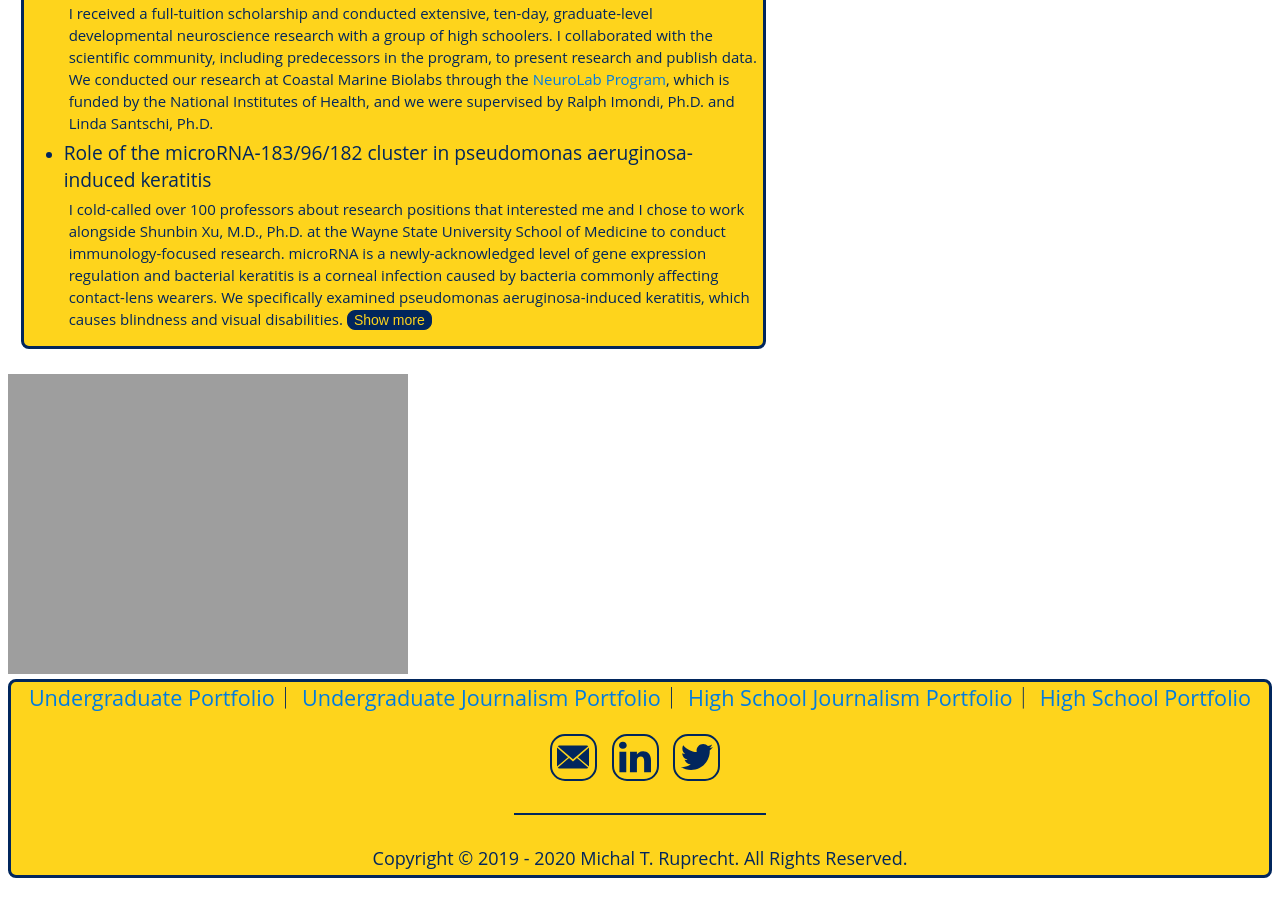
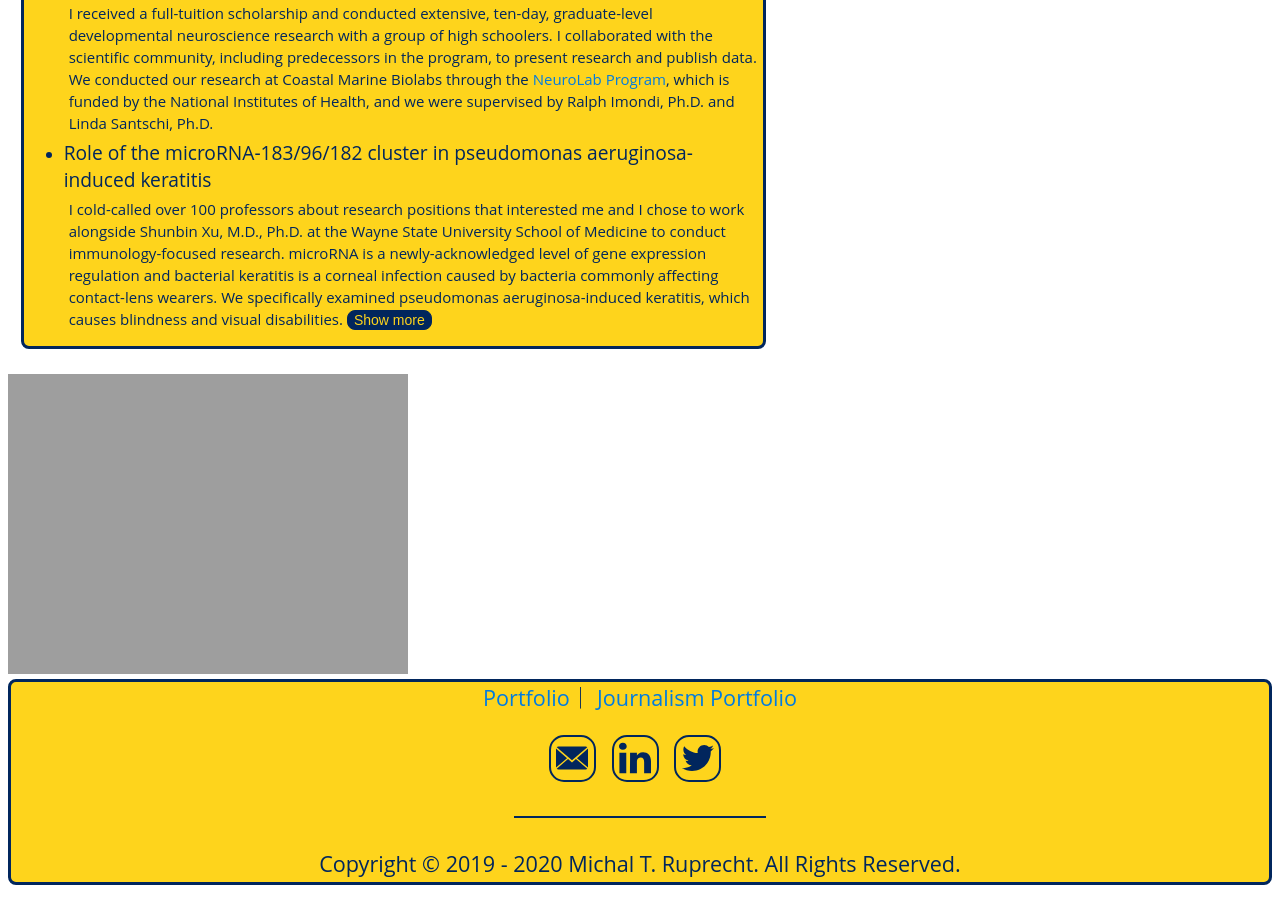
Before and after one commit to MichalRuprecht/michalruprecht.github.io, a Jekyll site: the page built from index.html, in a window 1280 px wide and 900 px high, scrolled down 2398 px. Built offline with Jekyll 4.4.1, drawn with Linux system fonts in a browser that asks for light colours.

Commit message:
Update default.html

```diff
--- a/_layouts/default.html
+++ b/_layouts/default.html
@@ -36,10 +36,8 @@
             <h3>
               <center><big>
                 <big>
-                  <a href="http://undergrad.michalruprecht.com/">Undergraduate Portfolio</a>｜
-									<a href="https://michalruprecht.com/pages/journalism">Undergraduate Journalism Portfolio</a>｜
-                  <a href="https://mruprecht.weebly.com/journalism-portfolio.html" target="_blank">High School Journalism Portfolio</a>｜
-                  <a href="https://mruprecht.weebly.com/english.html" target="_blank">High School Portfolio</a></big>
+                  <a href="http://undergrad.michalruprecht.com/">Portfolio</a>｜
+									<a href="https://michalruprecht.com/pages/journalism">Journalism Portfolio</a>
                 <br /><br />
                   <a class="collegebutton" href="mailto:me@michalruprecht.com" target="_blank"><img src="https://michalruprecht.github.io/assets/icons/mail.svg" alt="EMail" style="width:32px;"></a>
                   <a class="collegebutton" href="https://www.linkedin.com/in/michalruprecht" target="_blank"><img src="https://michalruprecht.github.io/assets/icons/linkedin.svg" alt="LinkedIn" style="width:32px;"></a>
```
